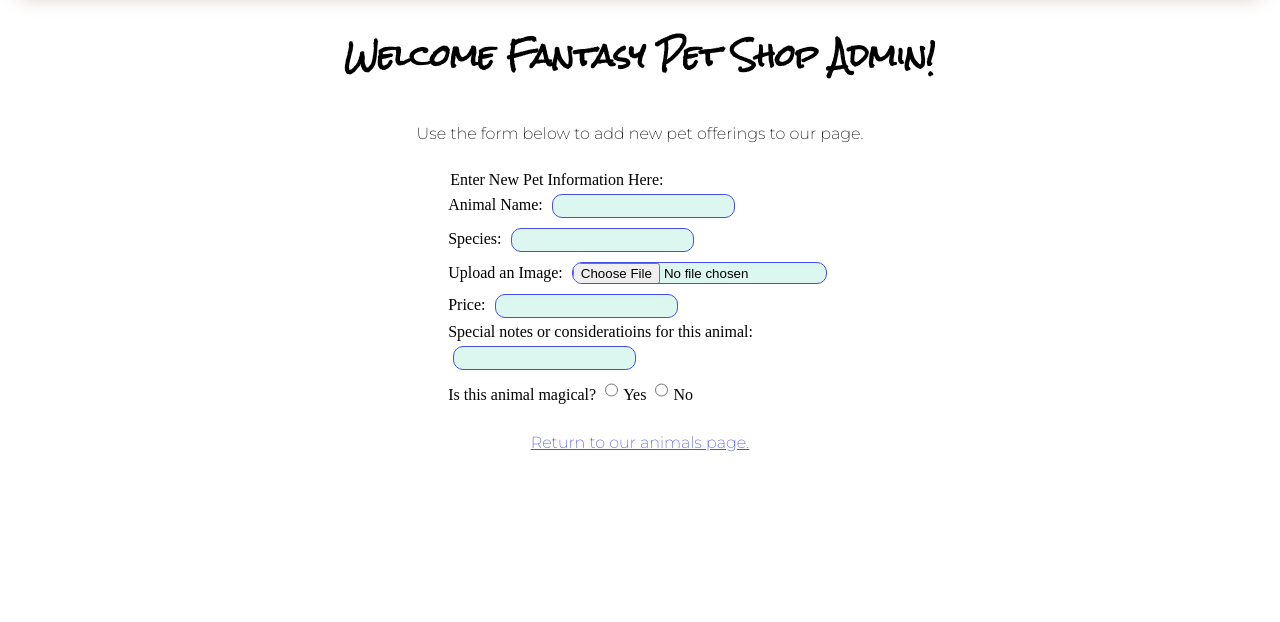
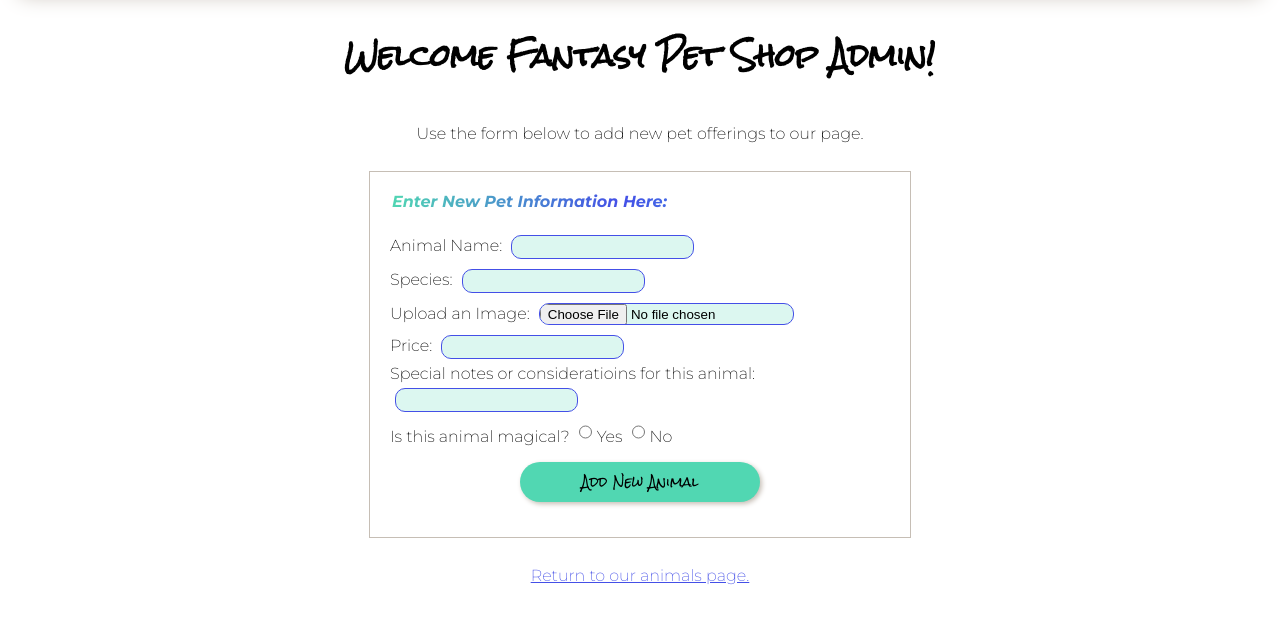
Before and after one commit to KatrinaCloyd/lab-06-ecom-site, a plain HTML site: page adminPage/index.html in a window 1280 px wide. Shown: the part 128-750 px from the top of the page. Drawn offline with Linux system fonts and the light colour scheme.

Commit message:
add styling to admin page

```diff
--- a/adminPage/index.html
+++ b/adminPage/index.html
@@ -8,6 +8,7 @@
     <link rel="preconnect" href="https://fonts.gstatic.com">
     <link href="https://fonts.googleapis.com/css2?family=Rock+Salt&display=swap" rel="stylesheet">
     <link href="https://fonts.googleapis.com/css2?family=Montserrat:wght@200&display=swap" rel="stylesheet">
+    <link href="https://fonts.googleapis.com/css2?family=Montserrat:ital,wght@1,700&display=swap" rel="stylesheet">
     <link rel="stylesheet" href="../styles/style.css">
     <title>Fantasy Pet Shop</title>
 </head>
@@ -29,7 +30,7 @@
                 <p>Use the form below to add new pet offerings to our page.
                 </p></br>
                 <form>
-                    <legend>Enter New Pet Information Here:</legend>
+                    <legend>Enter New Pet Information Here:</legend></br>
                     <label>
                         Animal Name:
                         <input type="text" name="name">
@@ -54,7 +55,8 @@
                         Is this animal magical?
                         <input type="radio" name="magical" value="true">Yes
                         <input type="radio" name="magical" value="false">No
-                    </label>
+                    </label></br>
+                    <p><input id="adminBtn" type="submit" value="Add New Animal"></p>
                 </form></br>
                 <p><a href='../products/index.html'> Return to our animals page. </a>
                 </p>
--- a/styles/style.css
+++ b/styles/style.css
@@ -70,7 +70,7 @@ h3 {
     color: white;
 }
 
-button{
+button, #adminBtn{
     font-family: 'Rock Salt', sans-serif;
     font-size: 0.8rem;
     background: rgb(81,215,178);
@@ -81,13 +81,17 @@ button{
     border-radius: 20px;
 }
 
-button:focus {
+button:focus, #adminBtn:focus {
     outline: none;
     box-shadow: 2px 2px 5px rgb(68,79,231);
 }
 
-button:active {
+button:active, #adminBtn:active {
     box-shadow: none;
+}
+
+#adminBtn{
+    align-self: center;
 }
 
 .gutter-right {
@@ -171,7 +175,7 @@ th, td {
     padding: 8px;
 }
 
-.magical, .grandTot {
+.magical, .grandTot, legend {
     background: linear-gradient(90deg, rgba(81,215,178,1) 0%, rgba(68,79,231,1) 46%, rgba(63,221,219,1) 100%);
     color: #000;
     background-clip: text;
@@ -207,3 +211,9 @@ input:focus {
     outline: none;
     box-shadow: 2px 2px 5px rgb(68,79,231);
 }
+form{
+    width: 500px;
+    padding: 20px;
+    font-family: 'Montserrat', sans-serif;
+    border: solid 0.5px #c6beb5;
+}
```
